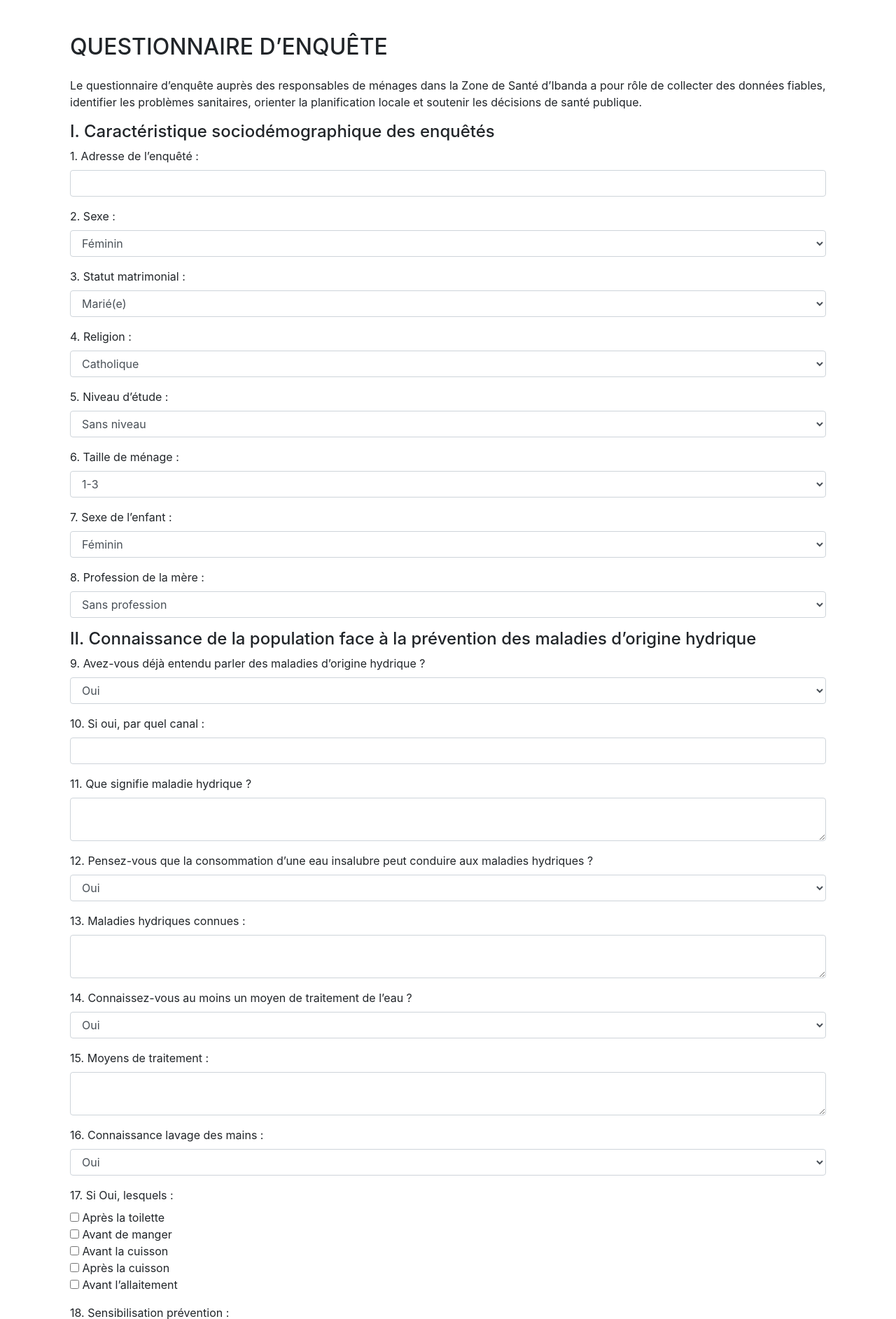
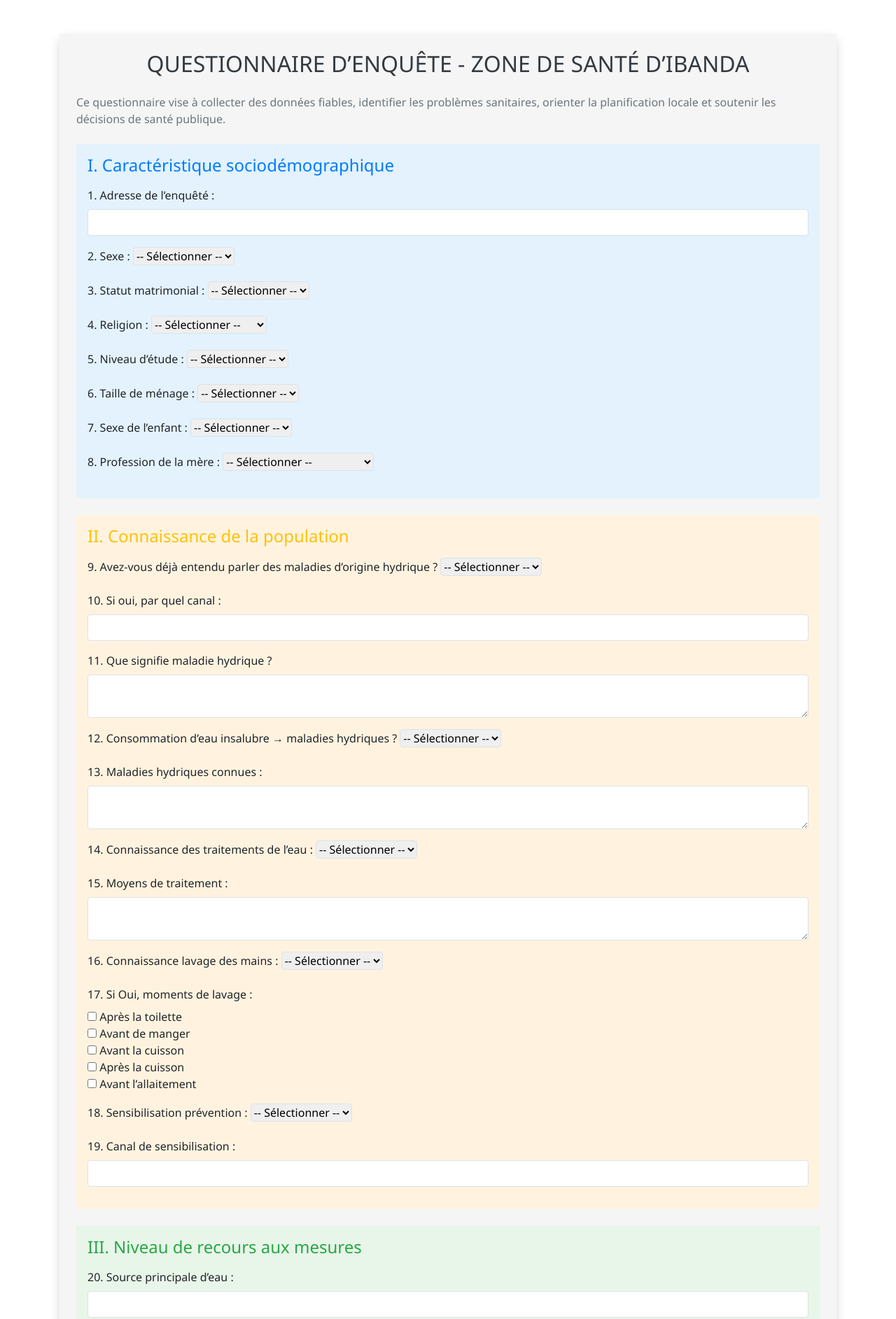
Before and after one commit to Andrebeet1/NIPOSHONDOBESAInnocent, a Flask app: page /questionnaire in a window 1280 px wide. Shown: the part 56-1941 px from the top of the page at 70% size. Run offline with Flask 3, Linux system fonts and the light colour scheme; some libraries are stand-ins or nearby versions.

Commit message:
Update questionnaire.html

```diff
--- a/templates/questionnaire.html
+++ b/templates/questionnaire.html
@@ -3,36 +3,58 @@
 {% block title %}Questionnaire{% endblock %}
 
 {% block content %}
-<div class="container mt-5">
-    <h2 class="mb-4">QUESTIONNAIRE D’ENQUÊTE</h2>
-    <p>Le questionnaire d’enquête auprès des responsables de ménages dans la Zone de Santé d’Ibanda a pour rôle de collecter des données fiables, identifier les problèmes sanitaires, orienter la planification locale et soutenir les décisions de santé publique.</p>
+<div class="container my-5 p-4 shadow rounded" style="background-color: #f5f5f5; font-family: 'Segoe UI', sans-serif;">
+    <h2 class="mb-4 text-center text-dark">QUESTIONNAIRE D’ENQUÊTE - ZONE DE SANTÉ D’IBANDA</h2>
+    <p class="mb-4 text-secondary">
+        Ce questionnaire vise à collecter des données fiables, identifier les problèmes sanitaires, orienter la planification locale et soutenir les décisions de santé publique.
+    </p>
 
-    <form id="questionnaireForm">
-        <!-- I. Caractéristique sociodémographique -->
-        <h4>I. Caractéristique sociodémographique des enquêtés</h4>
-        <div class="form-group">
-            <label>1. Adresse de l’enquêté :</label>
-            <input type="text" class="form-control" name="address" required>
+    <!-- Bloc messages d'alerte -->
+    {% with messages = get_flashed_messages(with_categories=true) %}
+      {% if messages %}
+        {% for category, message in messages %}
+          <div class="alert alert-{{ category }} alert-dismissible fade show" role="alert">
+            {{ message }}
+            <button type="button" class="btn-close" data-bs-dismiss="alert" aria-label="Fermer"></button>
           </div>
-        <div class="form-group">
-            <label>2. Sexe :</label>
-            <select class="form-control" name="gender" required>
+        {% endfor %}
+      {% endif %}
+    {% endwith %}
+
+    <form id="questionnaireForm" class="needs-validation" novalidate>
+        <!-- ================== I. Caractéristique sociodémographique ================== -->
+        <div class="p-3 mb-4 rounded" style="background-color: #e3f2fd;">
+            <h4 class="text-primary mb-3">I. Caractéristique sociodémographique</h4>
+
+            <div class="mb-3">
+                <label class="form-label">1. Adresse de l’enquêté :</label>
+                <input type="text" class="form-control border rounded" name="address" required>
+            </div>
+
+            <div class="mb-3">
+                <label class="form-label">2. Sexe :</label>
+                <select class="form-select border rounded" name="gender" required>
+                    <option value="">-- Sélectionner --</option>
                     <option value="Féminin">Féminin</option>
                     <option value="Masculin">Masculin</option>
                 </select>
             </div>
-        <div class="form-group">
-            <label>3. Statut matrimonial :</label>
-            <select class="form-control" name="marital_status" required>
+
+            <div class="mb-3">
+                <label class="form-label">3. Statut matrimonial :</label>
+                <select class="form-select border rounded" name="marital_status" required>
+                    <option value="">-- Sélectionner --</option>
                     <option value="Marié(e)">Marié(e)</option>
                     <option value="Célibataire">Célibataire</option>
                     <option value="Divorcé(e)">Divorcé(e)</option>
                     <option value="Veuf(ve)">Veuf(ve)</option>
                 </select>
             </div>
-        <div class="form-group">
-            <label>4. Religion :</label>
-            <select class="form-control" name="religion" required>
+
+            <div class="mb-3">
+                <label class="form-label">4. Religion :</label>
+                <select class="form-select border rounded" name="religion" required>
+                    <option value="">-- Sélectionner --</option>
                     <option value="Catholique">Catholique</option>
                     <option value="Protestant(e)">Protestant(e)</option>
                     <option value="Musulman(e)">Musulman(e)</option>
@@ -40,34 +62,42 @@
                     <option value="Kimbanguiste">Kimbanguiste</option>
                 </select>
             </div>
-        <div class="form-group">
-            <label>5. Niveau d’étude :</label>
-            <select class="form-control" name="education_level" required>
+
+            <div class="mb-3">
+                <label class="form-label">5. Niveau d’étude :</label>
+                <select class="form-select border rounded" name="education_level" required>
+                    <option value="">-- Sélectionner --</option>
                     <option value="Sans niveau">Sans niveau</option>
                     <option value="Primaire">Primaire</option>
                     <option value="Secondaire">Secondaire</option>
                     <option value="Supérieur">Supérieur</option>
                 </select>
             </div>
-        <div class="form-group">
-            <label>6. Taille de ménage :</label>
-            <select class="form-control" name="household_size" required>
+
+            <div class="mb-3">
+                <label class="form-label">6. Taille de ménage :</label>
+                <select class="form-select border rounded" name="household_size" required>
+                    <option value="">-- Sélectionner --</option>
                     <option value="1-3">1-3</option>
                     <option value="4-6">4-6</option>
                     <option value="7-9">7-9</option>
                     <option value="10 et plus">10 et plus</option>
                 </select>
             </div>
-        <div class="form-group">
-            <label>7. Sexe de l’enfant :</label>
-            <select class="form-control" name="child_gender" required>
+
+            <div class="mb-3">
+                <label class="form-label">7. Sexe de l’enfant :</label>
+                <select class="form-select border rounded" name="child_gender" required>
+                    <option value="">-- Sélectionner --</option>
                     <option value="Féminin">Féminin</option>
                     <option value="Masculin">Masculin</option>
                 </select>
             </div>
-        <div class="form-group">
-            <label>8. Profession de la mère :</label>
-            <select class="form-control" name="mother_profession" required>
+
+            <div class="mb-3">
+                <label class="form-label">8. Profession de la mère :</label>
+                <select class="form-select border rounded" name="mother_profession" required>
+                    <option value="">-- Sélectionner --</option>
                     <option value="Sans profession">Sans profession</option>
                     <option value="Étudiant(e)">Étudiant(e)</option>
                     <option value="Commerçant/Vendeur(se)">Commerçant/Vendeur(se)</option>
@@ -76,139 +106,179 @@
                     <option value="Emploi libéral">Emploi libéral</option>
                 </select>
             </div>
+        </div>
 
-        <!-- II. Connaissance de la population -->
-        <h4>II. Connaissance de la population face à la prévention des maladies d’origine hydrique</h4>
-        <div class="form-group">
-            <label>9. Avez-vous déjà entendu parler des maladies d’origine hydrique ?</label>
-            <select class="form-control" name="heard_about_waterborne_diseases" required>
+        <!-- ================== II. Connaissance de la population ================== -->
+        <div class="p-3 mb-4 rounded" style="background-color: #fff3e0;">
+            <h4 class="text-warning mb-3">II. Connaissance de la population</h4>
+
+            <div class="mb-3">
+                <label class="form-label">9. Avez-vous déjà entendu parler des maladies d’origine hydrique ?</label>
+                <select class="form-select border rounded" name="heard_about_waterborne_diseases" required>
+                    <option value="">-- Sélectionner --</option>
                     <option value="Oui">Oui</option>
                     <option value="Non">Non</option>
                 </select>
             </div>
-        <div class="form-group">
-            <label>10. Si oui, par quel canal :</label>
-            <input type="text" class="form-control" name="info_channel">
+
+            <div class="mb-3">
+                <label class="form-label">10. Si oui, par quel canal :</label>
+                <input type="text" class="form-control border rounded" name="info_channel">
             </div>
-        <div class="form-group">
-            <label>11. Que signifie maladie hydrique ?</label>
-            <textarea class="form-control" name="waterborne_disease_meaning"></textarea>
+
+            <div class="mb-3">
+                <label class="form-label">11. Que signifie maladie hydrique ?</label>
+                <textarea class="form-control border rounded" name="waterborne_disease_meaning"></textarea>
             </div>
-        <div class="form-group">
-            <label>12. Pensez-vous que la consommation d’une eau insalubre peut conduire aux maladies hydriques ?</label>
-            <select class="form-control" name="unsafe_water_leads_to_diseases" required>
+
+            <div class="mb-3">
+                <label class="form-label">12. Consommation d’eau insalubre → maladies hydriques ?</label>
+                <select class="form-select border rounded" name="unsafe_water_leads_to_diseases" required>
+                    <option value="">-- Sélectionner --</option>
                     <option value="Oui">Oui</option>
                     <option value="Non">Non</option>
                 </select>
             </div>
-        <div class="form-group">
-            <label>13. Maladies hydriques connues :</label>
-            <textarea class="form-control" name="known_waterborne_diseases"></textarea>
+
+            <div class="mb-3">
+                <label class="form-label">13. Maladies hydriques connues :</label>
+                <textarea class="form-control border rounded" name="known_waterborne_diseases"></textarea>
             </div>
-        <div class="form-group">
-            <label>14. Connaissez-vous au moins un moyen de traitement de l’eau ?</label>
-            <select class="form-control" name="know_water_treatment" required>
+
+            <div class="mb-3">
+                <label class="form-label">14. Connaissance des traitements de l’eau :</label>
+                <select class="form-select border rounded" name="know_water_treatment" required>
+                    <option value="">-- Sélectionner --</option>
                     <option value="Oui">Oui</option>
                     <option value="Non">Non</option>
                 </select>
             </div>
-        <div class="form-group">
-            <label>15. Moyens de traitement :</label>
-            <textarea class="form-control" name="water_treatment_methods"></textarea>
+
+            <div class="mb-3">
+                <label class="form-label">15. Moyens de traitement :</label>
+                <textarea class="form-control border rounded" name="water_treatment_methods"></textarea>
             </div>
-        <div class="form-group">
-            <label>16. Connaissance lavage des mains :</label>
-            <select class="form-control" name="know_handwashing_moments" required>
+
+            <div class="mb-3">
+                <label class="form-label">16. Connaissance lavage des mains :</label>
+                <select class="form-select border rounded" name="know_handwashing_moments" required>
+                    <option value="">-- Sélectionner --</option>
                     <option value="Oui">Oui</option>
                     <option value="Non">Non</option>
                 </select>
             </div>
-        <div class="form-group">
-            <label>17. Si Oui, lesquels :</label><br>
+
+            <div class="mb-3">
+                <label class="form-label">17. Si Oui, moments de lavage :</label><br>
                 <input type="checkbox" name="moments_lavage" value="Après la toilette"> Après la toilette<br>
                 <input type="checkbox" name="moments_lavage" value="Avant de manger"> Avant de manger<br>
                 <input type="checkbox" name="moments_lavage" value="Avant la cuisson"> Avant la cuisson<br>
                 <input type="checkbox" name="moments_lavage" value="Après la cuisson"> Après la cuisson<br>
                 <input type="checkbox" name="moments_lavage" value="Avant l’allaitement"> Avant l’allaitement<br>
             </div>
-        <div class="form-group">
-            <label>18. Sensibilisation prévention :</label>
-            <select class="form-control" name="awareness_on_prevention" required>
+
+            <div class="mb-3">
+                <label class="form-label">18. Sensibilisation prévention :</label>
+                <select class="form-select border rounded" name="awareness_on_prevention" required>
+                    <option value="">-- Sélectionner --</option>
                     <option value="Oui">Oui</option>
                     <option value="Non">Non</option>
                 </select>
             </div>
-        <div class="form-group">
-            <label>19. Canal de sensibilisation :</label>
-            <input type="text" class="form-control" name="awareness_channel">
+
+            <div class="mb-3">
+                <label class="form-label">19. Canal de sensibilisation :</label>
+                <input type="text" class="form-control border rounded" name="awareness_channel">
+            </div>
         </div>
 
-        <!-- III. Niveau de recours -->
-        <h4>III. Niveau de recours aux mesures</h4>
-        <div class="form-group">
-            <label>20. Source principale d’eau :</label>
-            <input type="text" class="form-control" name="water_supply_source" required>
+        <!-- ================== III. Niveau de recours ================== -->
+        <div class="p-3 mb-4 rounded" style="background-color: #e8f5e9;">
+            <h4 class="text-success mb-3">III. Niveau de recours aux mesures</h4>
+
+            <div class="mb-3">
+                <label class="form-label">20. Source principale d’eau :</label>
+                <input type="text" class="form-control border rounded" name="water_supply_source" required>
             </div>
-        <div class="form-group">
-            <label>21. Eau traitée au point de puisage :</label>
-            <select class="form-control" name="water_treatment_at_source" required>
+
+            <div class="mb-3">
+                <label class="form-label">21. Eau traitée au point de puisage :</label>
+                <select class="form-select border rounded" name="water_treatment_at_source" required>
+                    <option value="">-- Sélectionner --</option>
                     <option value="Oui">Oui</option>
                     <option value="Non">Non</option>
                 </select>
             </div>
-        <div class="form-group">
-            <label>22. Si Oui, comment :</label>
-            <input type="text" class="form-control" name="water_treatment_method">
+
+            <div class="mb-3">
+                <label class="form-label">22. Si Oui, comment :</label>
+                <input type="text" class="form-control border rounded" name="water_treatment_method">
             </div>
-        <div class="form-group">
-            <label>23. Eau traitée avant consommation :</label>
-            <select class="form-control" name="treat_water_before_consumption" required>
+
+            <div class="mb-3">
+                <label class="form-label">23. Eau traitée avant consommation :</label>
+                <select class="form-select border rounded" name="treat_water_before_consumption" required>
+                    <option value="">-- Sélectionner --</option>
                     <option value="Oui">Oui</option>
                     <option value="Non">Non</option>
                 </select>
             </div>
-        <div class="form-group">
-            <label>24. Moyens de traitement :</label>
-            <input type="text" class="form-control" name="treatment_methods">
+
+            <div class="mb-3">
+                <label class="form-label">24. Moyens de traitement :</label>
+                <input type="text" class="form-control border rounded" name="treatment_methods">
             </div>
-        <div class="form-group">
-            <label>25. Stockage de l’eau :</label>
-            <input type="text" class="form-control" name="water_storage">
+
+            <div class="mb-3">
+                <label class="form-label">25. Stockage de l’eau :</label>
+                <input type="text" class="form-control border rounded" name="water_storage">
             </div>
-        <div class="form-group">
-            <label>26. Participation aux travaux communautaires :</label>
-            <select class="form-control" name="community_work" required>
+
+            <div class="mb-3">
+                <label class="form-label">26. Participation aux travaux communautaires :</label>
+                <select class="form-select border rounded" name="community_work" required>
+                    <option value="">-- Sélectionner --</option>
                     <option value="Oui">Oui</option>
                     <option value="Non">Non</option>
                 </select>
             </div>
-        <div class="form-group">
-            <label>27. Fréquence de participation :</label>
-            <input type="text" class="form-control" name="community_work_frequency">
-        </div>
-        <div class="form-group">
-            <label>28. Raison de non-participation :</label>
-            <input type="text" class="form-control" name="reason_for_not_participating">
+
+            <div class="mb-3">
+                <label class="form-label">27. Fréquence de participation :</label>
+                <input type="text" class="form-control border rounded" name="community_work_frequency">
             </div>
 
-        <!-- IV. Prévalence -->
-        <h4>IV. Prévalence des maladies d’origine hydrique</h4>
-        <div class="form-group">
-            <label>29. L’enfant a-t-il contacté une maladie hydrique :</label>
-            <select class="form-control" name="child_waterborne_disease_contact" required>
+            <div class="mb-3">
+                <label class="form-label">28. Raison de non-participation :</label>
+                <input type="text" class="form-control border rounded" name="reason_for_not_participating">
+            </div>
+        </div>
+
+        <!-- ================== IV. Prévalence ================== -->
+        <div class="p-3 mb-4 rounded" style="background-color: #fce4ec;">
+            <h4 class="text-danger mb-3">IV. Prévalence des maladies d’origine hydrique</h4>
+
+            <div class="mb-3">
+                <label class="form-label">29. L’enfant a-t-il contacté une maladie hydrique :</label>
+                <select class="form-select border rounded" name="child_waterborne_disease_contact" required>
+                    <option value="">-- Sélectionner --</option>
                     <option value="Oui">Oui</option>
                     <option value="Non">Non</option>
                 </select>
             </div>
-        <div class="form-group">
-            <label>30. Si Oui, laquelle :</label>
-            <input type="text" class="form-control" name="disease_name">
+
+            <div class="mb-3">
+                <label class="form-label">30. Si Oui, laquelle :</label>
+                <input type="text" class="form-control border rounded" name="disease_name">
+            </div>
         </div>
 
-        <button type="submit" class="btn btn-primary mt-3">Soumettre</button>
+        <!-- Bouton soumettre -->
+        <button type="submit" class="btn btn-primary btn-lg w-100">Soumettre</button>
     </form>
 </div>
 
+<!-- JS pour AJAX et alertes -->
 <script>
 $(document).ready(function(){
     $('#questionnaireForm').on('submit', function(event){
@@ -218,8 +288,21 @@ $(document).ready(function(){
             url: "{{ url_for('questionnaire') }}",
             data: $(this).serialize(),
             success: function(){
-                alert("Réponse enregistrée avec succès !");
+                var alertHtml = '<div class="alert alert-success alert-dismissible fade show mt-3" role="alert">'
+                              + 'Réponse enregistrée avec succès !'
+                              + '<button type="button" class="btn-close" data-bs-dismiss="alert" aria-label="Fermer"></button>'
+                              + '</div>';
+                $('.container').prepend(alertHtml);
                 $('#questionnaireForm')[0].reset();
+                $('html, body').animate({ scrollTop: 0 }, 'fast');
+            },
+            error: function(){
+                var alertHtml = '<div class="alert alert-danger alert-dismissible fade show mt-3" role="alert">'
+                              + 'Erreur lors de l’enregistrement !'
+                              + '<button type="button" class="btn-close" data-bs-dismiss="alert" aria-label="Fermer"></button>'
+                              + '</div>';
+                $('.container').prepend(alertHtml);
+                $('html, body').animate({ scrollTop: 0 }, 'fast');
             }
         });
     });
```
Lines whose indentation alone changed are shown as unchanged.
